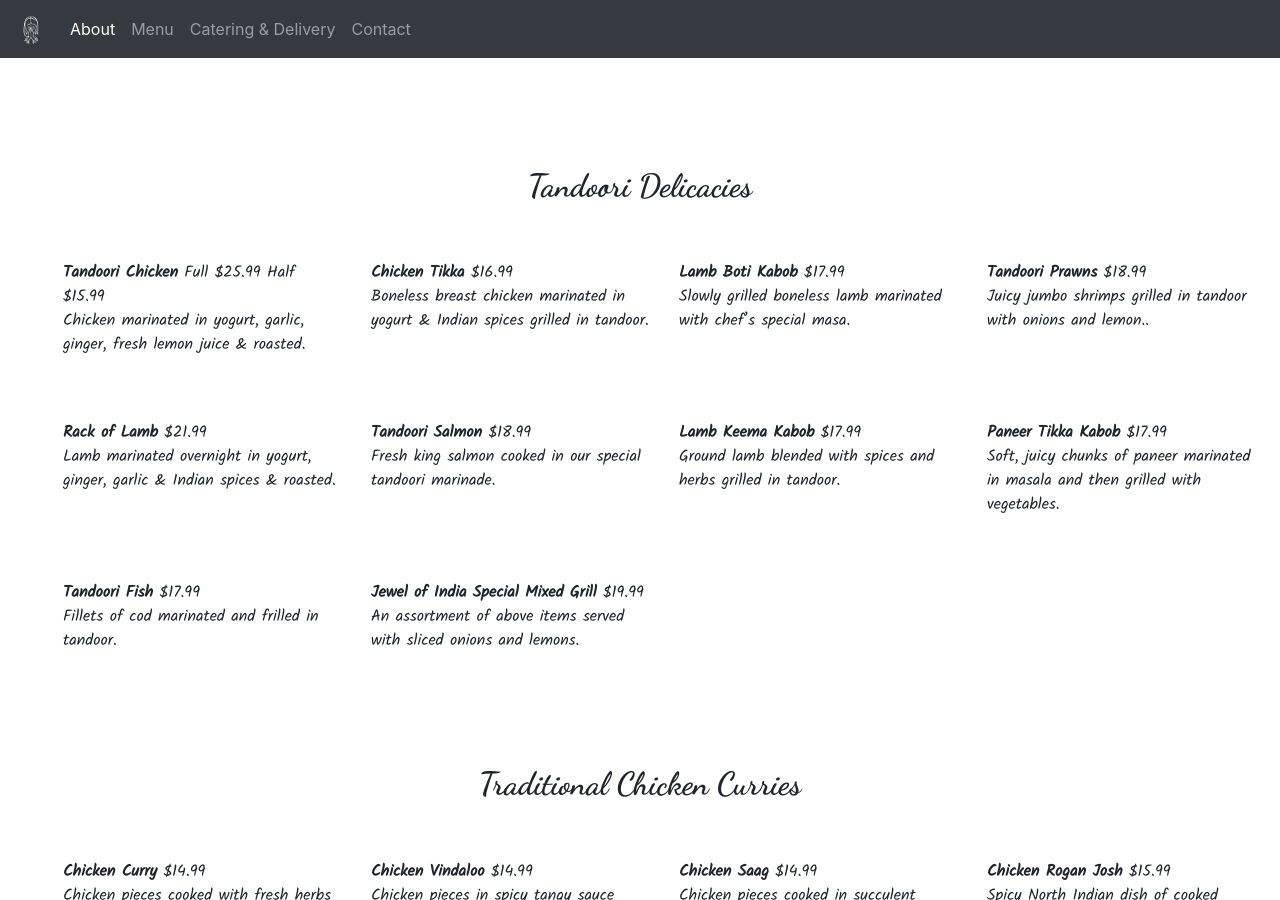
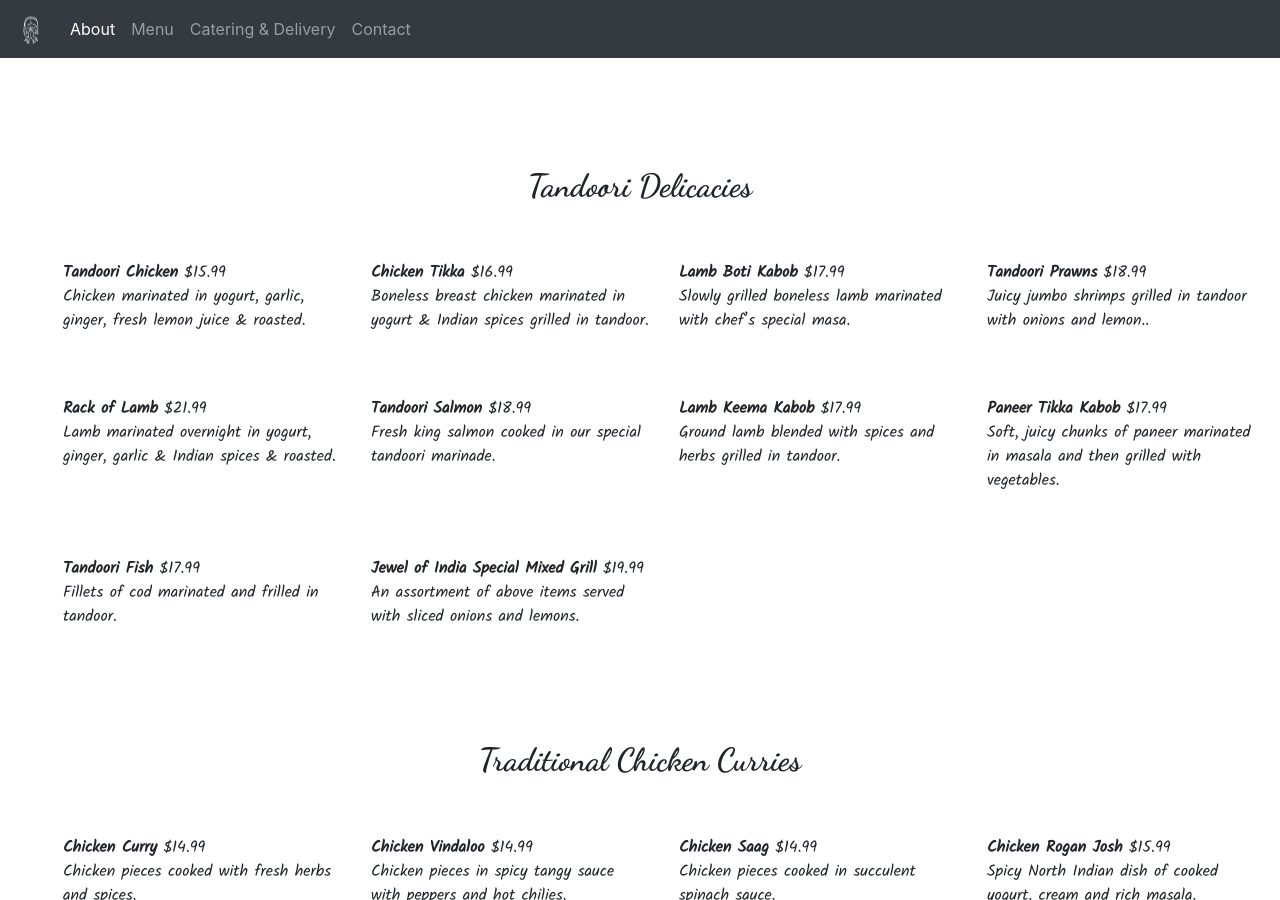
Before and after one commit to amjadz/jewel-of-india-website, a Jekyll site: the page built from menu/index.html, in a window 1280 px wide and 900 px high, scrolled down 2562 px. Built offline with Jekyll 4.4.1, drawn with Linux system fonts in a browser that asks for light colours; nearby versions of some CDN libraries; some web fonts are replaced.

Commit message:
site update

```diff
--- a/index.html
+++ b/index.html
@@ -70,7 +70,7 @@
           <img class="resturant-img py-5" src="{{site.baseurl}}/assets//images/interior/interior-shot.jpeg" alt="resturant-interior">
         </div>
         <div class="col-sm-4 col-md-12 col-lg-12 col-xl-6">
-          <h2 class="center-text pb-5">Lunch Box Special $12.99 </h2>
+          <h2 class="center-text pb-5">Lunch Box Special $14.99 </h2>
           <p class="center-text">10:30 A.M - 2:30 P.M</p>
           <h2 class="center-text">Veg. Entrees <br> Vegtable Curry + Daal <br><br>Non-Veg Entrees <br> Chicken Curry/Chicken Tikka Masala + Daal</h2>
             <!-- <h2 class="center-text pb-5">Hours of Operation</h2>
--- a/menu/index.html
+++ b/menu/index.html
@@ -171,7 +171,7 @@
         <h2 class="center-text font-weight-bold pb-5">Tandoori Delicacies</h2>
         <div class="row pl-5">
             <div class="col-sm-12 col-md-3 col-lg-3 col-xl-3">
-                <p><b>Tandoori Chicken</b> Full $25.99 Half $15.99<br>
+                <p><b>Tandoori Chicken</b> $15.99<br>
                     Chicken marinated in yogurt, garlic, ginger, fresh lemon juice & roasted.
 
                 </p>
```
